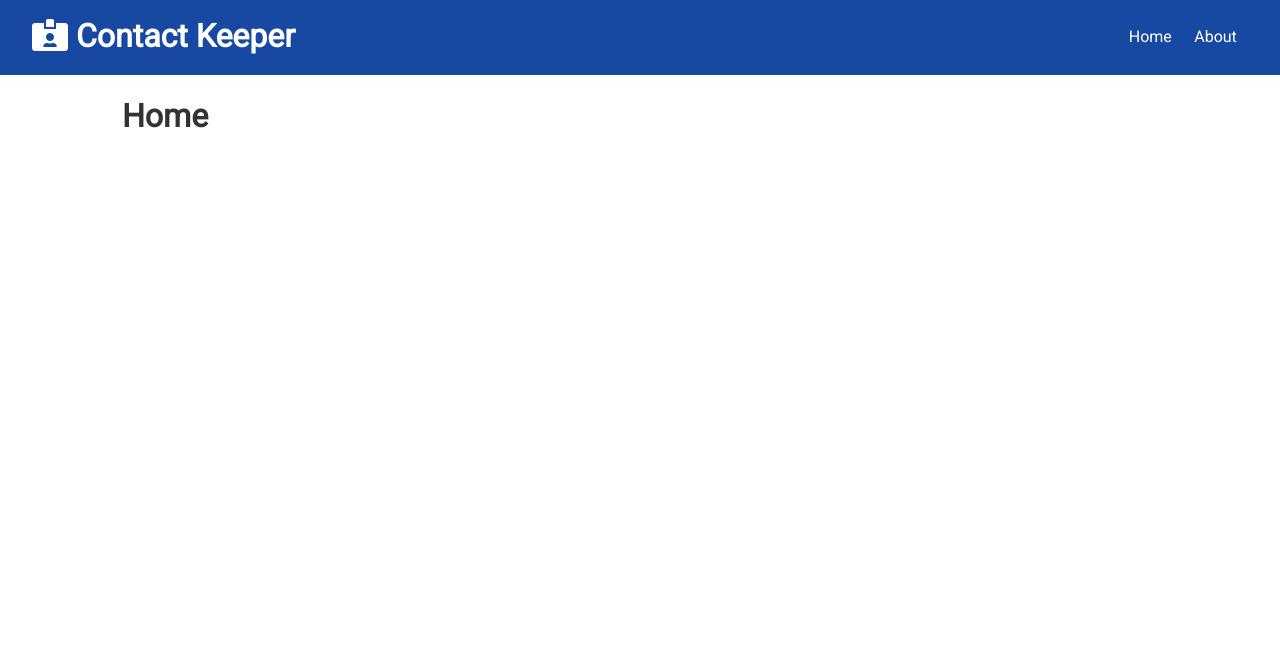
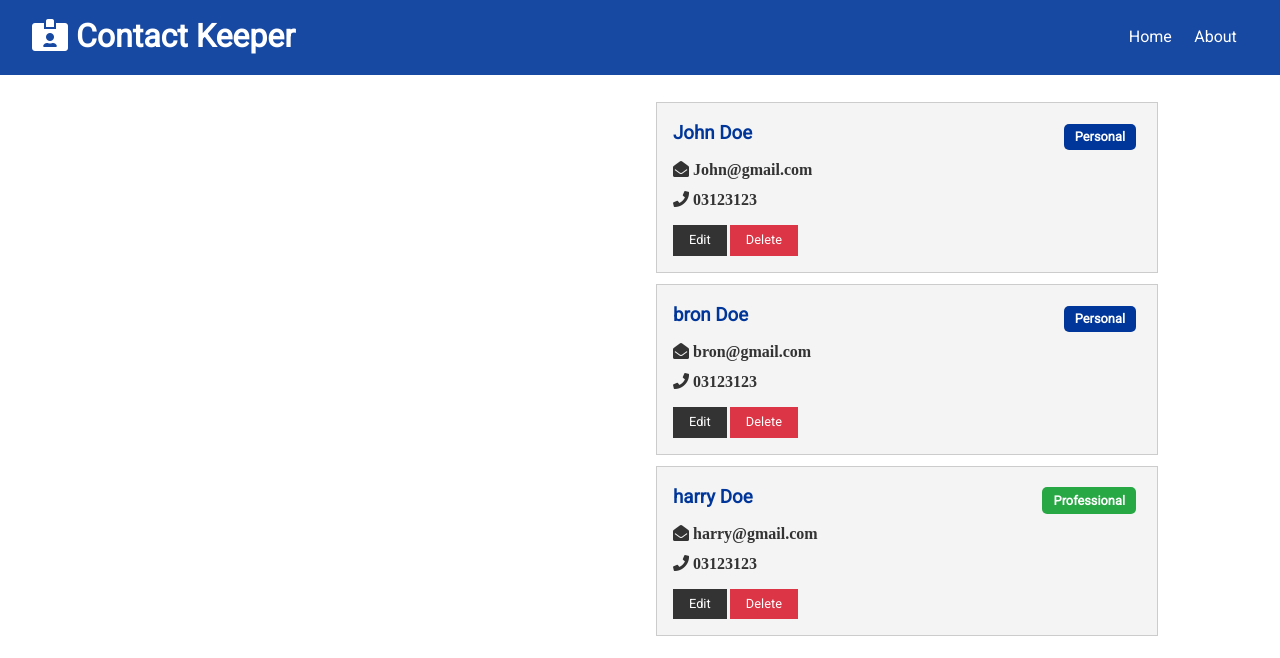
Before and after one commit to Youssef-Darwish/Contact-Keeper, a React (Create React App) app in the folder client/: page / in a window 1280 px wide. Shown: the top 658 px of the page. Built offline with nearby package versions, Linux system fonts and the light colour scheme; the HTML template or start-up script is replaced by a standard one.

Commit message:
Contact & ContactItem Components

```diff
--- /dev/null
+++ b/client/src/components/contacts/ContactItem.js
@@ -0,0 +1,41 @@
+import React from 'react'
+import PropTypes from 'prop-types';
+
+const ContactItem = ({ contact }) => {
+
+    const { id, name, email, phone, type } = contact;
+    return (
+        <div className="card bg-light ">
+
+            <h3 className="text-primary text-left">
+                {name}{' '}
+                <span style={{ float: 'right' }} className={'badge ' +
+                    (type === 'professional' ? 'badge-success' : 'badge-primary')}
+                >{type.charAt(0).toUpperCase() + type.slice(1)}
+                </span>
+            </h3>
+            <ul className="list">
+                {email && (<li>
+                    <i className="fas fa-envelope-open"> {email}
+                    </i>
+                </li>)}
+
+                {phone && (<li>
+                    <i className="fas fa-phone"> {phone}
+                    </i>
+                </li>)}
+
+            </ul>
+            <p>
+                <button className="btn btn-dark btn-sm">Edit</button>
+                <button className="btn btn-danger btn-sm">Delete</button>
+            </p>
+        </div>
+    )
+}
+
+ContactItem.propTypes = {
+    contact: PropTypes.object.isRequired
+
+}
+export default ContactItem;
--- /dev/null
+++ b/client/src/components/contacts/Contacts.js
@@ -0,0 +1,18 @@
+import React, { Fragment, useContext } from 'react'
+import ContactContext from '../../context/contact/contactContext';
+import ContactItem from './ContactItem';
+
+const Contacts = () => {
+
+    const contactContext = useContext(ContactContext);
+    const { contacts } = contactContext;
+    return (
+        <Fragment>
+            {contacts.map(contact => (
+                <ContactItem key={contact.id} contact={contact} />
+            ))}
+        </Fragment>
+    )
+}
+
+export default Contacts;
--- a/client/src/components/pages/Home.js
+++ b/client/src/components/pages/Home.js
@@ -1,11 +1,17 @@
 import React from 'react'
+import Contacts from '../contacts/Contacts';
+
 
 const Home = () => {
     return (
-        <div>
-            <h1 >
-                Home
-            </h1>
+        <div className="grid-2">
+            <div>
+                {/* Contact Form*/}
+            </div>
+
+            <div>
+                <Contacts />
+            </div>
         </div>
     )
 }
```
